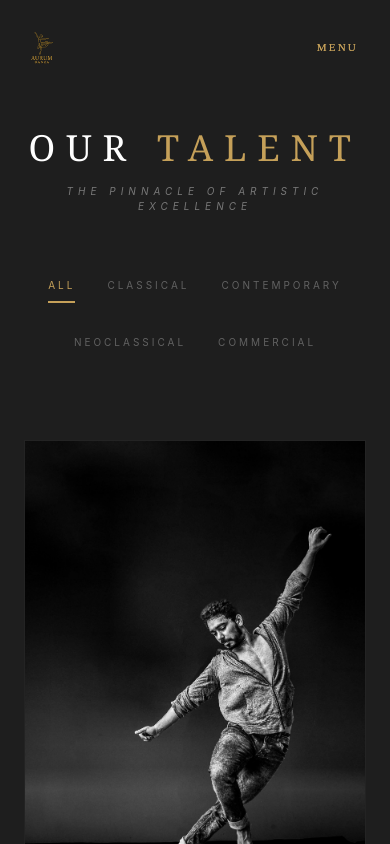
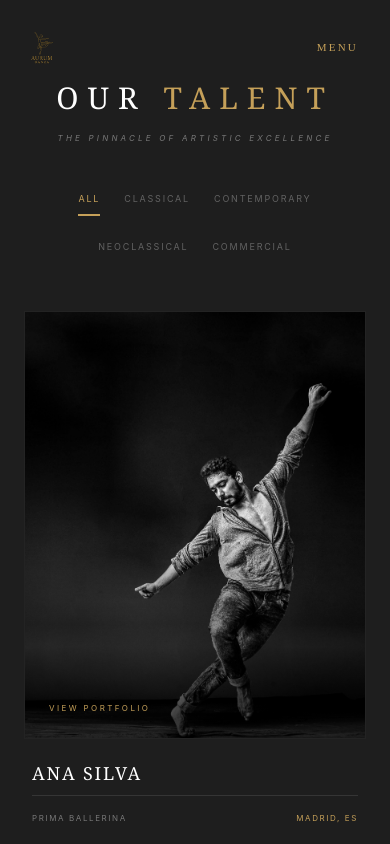
Before and after one commit to GiovannaMagistrati/aurum-danza, a React (Vite) app: page /talents in a window 390 px wide. Shown: the top 844 px of the page. Built offline with nearby package versions, Linux system fonts and the light colour scheme.

Commit message:
style: optimize navbar responsive behavior and page layout spacing

```diff
--- a/src/components/layout/Navbar.jsx
+++ b/src/components/layout/Navbar.jsx
@@ -6,24 +6,20 @@ const Navbar = () => {
     const [isOpen, setIsOpen] = useState(false);
     const [isScrolled, setIsScrolled] = useState(false);
 
-    // 1. Efecto para detectar el scroll
     useEffect(() => {
         const handleScroll = () => {
-            // Se activa el fondo cuando bajamos más de 50px
             setIsScrolled(window.scrollY > 50);
         };
         window.addEventListener('scroll', handleScroll);
         return () => window.removeEventListener('scroll', handleScroll);
     }, []);
 
-    // 2. Bloqueo de scroll cuando el menú móvil está abierto
     useEffect(() => {
         document.body.style.overflow = isOpen ? 'hidden' : 'unset';
     }, [isOpen]);
 
     return (
         <>
-            {/* Clases dinámicas: cambia altura, fondo y borde según el scroll o si está abierto */}
             <nav className={`fixed top-0 left-0 right-0 z-[100] transition-all duration-500 ease-in-out flex items-center ${
                 isScrolled || isOpen
                 ? 'bg-[#0a0a0a]/95 backdrop-blur-md border-b border-aurum-gold/10 h-20'
@@ -31,29 +27,30 @@ const Navbar = () => {
             }`}>
                 <div className="container-custom w-full">
 
-                    {/* DESKTOP & LAPTOP */}
-                    <div className="hidden lg:grid grid-cols-3 items-center w-full">
+                    {/* DESKTOP & TABLET */}
+                    <div className="hidden md:grid grid-cols-[1fr_2fr_1fr] lg:grid-cols-3 items-center w-full">
                         <div className="flex justify-start">
                             <Link to="/" onClick={() => window.scrollTo(0, 0)}>
-                                <img src={logoAurum} alt="Logo" className="h-10 w-auto object-contain" />
+                                <img src={logoAurum} alt="Logo" className="h-8 lg:h-10 w-auto object-contain" />
                             </Link>
                         </div>
 
-                        <div className="flex justify-center items-center gap-10 text-[10px] uppercase tracking-[0.4em] font-light text-white/80">
+                        {/* AJUSTE: Fuente siempre en 10px, tracking y gap dinámicos para proteger el espacio */}
+                        <div className="flex justify-center items-center gap-6 lg:gap-10 text-[10px] uppercase tracking-[0.2em] lg:tracking-[0.4em] font-light text-white/80 whitespace-nowrap">
                             <Link to="/talents" className="hover:text-aurum-gold transition-all duration-300">Explore Talent</Link>
                             <Link to="/castings" className="hover:text-aurum-gold transition-all duration-300">Castings</Link>
                             <Link to="/about" className="hover:text-aurum-gold transition-all duration-300">About Us</Link>
                         </div>
 
                         <div className="flex justify-end">
-                            <button className="px-8 py-2.5 border border-aurum-gold/40 text-aurum-gold font-inter text-[10px] uppercase tracking-[0.3em] hover:bg-aurum-gold hover:text-black transition-all duration-500 rounded-sm">
+                            <button className="px-6 lg:px-8 py-2 border border-aurum-gold/40 text-aurum-gold font-inter text-[10px] uppercase tracking-[0.2em] lg:tracking-[0.3em] hover:bg-aurum-gold hover:text-black transition-all duration-500 rounded-sm">
                                 Login
                             </button>
                         </div>
                     </div>
 
-                    {/* TABLET & MOBILE */}
-                    <div className="flex lg:hidden items-center justify-between w-full">
+                    {/* ONLY PHONES */}
+                    <div className="flex md:hidden items-center justify-between w-full">
                         <Link to="/" onClick={() => setIsOpen(false)}>
                             <img src={logoAurum} alt="Logo" className="h-9 w-auto object-contain" />
                         </Link>
@@ -72,7 +69,7 @@ const Navbar = () => {
             {/* MENÚ MÓVIL FULLSCREEN */}
             <div className={`fixed inset-0 w-full h-full z-[90] bg-[#050505] flex flex-col items-center justify-center gap-12 transition-all duration-700 ease-in-out ${
                 isOpen ? 'translate-y-0 opacity-100' : '-translate-y-full opacity-0'
-            } lg:hidden`}>
+            } md:hidden`}>
                 <Link to="/talents" onClick={() => setIsOpen(false)} className="font-cinzel text-3xl tracking-[0.4em] text-white hover:text-aurum-gold transition-colors">EXPLORE</Link>
                 <Link to="/castings" onClick={() => setIsOpen(false)} className="font-cinzel text-3xl tracking-[0.4em] text-white hover:text-aurum-gold transition-colors">CASTINGS</Link>
                 <Link to="/about" onClick={() => setIsOpen(false)} className="font-cinzel text-3xl tracking-[0.4em] text-white hover:text-aurum-gold transition-colors">ABOUT</Link>
--- a/src/pages/ExploreTalent.jsx
+++ b/src/pages/ExploreTalent.jsx
@@ -1,11 +1,10 @@
 import { useState } from 'react';
 import { DANCERS_DATA } from '../data/dancers';
-import Navbar from '../components/layout/Navbar';
-import Footer from '../components/layout/Footer';
 
 const ExploreTalent = () => {
   const [activeCategory, setActiveCategory] = useState('All');
 
+  // Logic remains consistent with Manifesto Rule 8
   const categories = ['All', ...new Set(DANCERS_DATA.map((t) => t.category))];
 
   const filteredTalents = activeCategory === 'All'
@@ -13,27 +12,23 @@ const ExploreTalent = () => {
     : DANCERS_DATA.filter((t) => t.category === activeCategory);
 
   return (
-    <div className="bg-aurum-deep min-h-screen flex flex-col">
-      <Navbar />
-
-      <main className="flex-grow pt-32 pb-20 container-custom">
-        {/* Header Section */}
-        <header className="text-center mb-16">
-          <h1 className="font-serif text-4xl md:text-5xl text-white tracking-[0.3em] mb-4 uppercase">
+    <div className="container-custom pt-20 md:pt-30 pb-20">
+      <header className="text-center mb-12 md:mb-20">
+        <h1 className="font-serif text-3xl md:text-5xl text-white tracking-[0.3em] mb-4 uppercase">
           Our <span className="text-aurum-gold">Talent</span>
         </h1>
-          <p className="font-sans text-[10px] text-white/40 tracking-[0.5em] uppercase italic">
+        <p className="font-sans text-[8px] md:text-[10px] text-white/40 tracking-[0.4em] md:tracking-[0.5em] uppercase italic">
           The pinnacle of artistic excellence
         </p>
       </header>
 
       {/* Filter Navigation */}
-        <nav className="flex flex-wrap justify-center gap-8 mb-20" aria-label="Talent categories">
+      <nav className="flex flex-wrap justify-center gap-6 md:gap-8 mb-12 md:mb-20 px-4" aria-label="Talent categories">
         {categories.map((category) => (
           <button
             key={category}
             onClick={() => setActiveCategory(category)}
-              className={`font-sans text-[10px] uppercase tracking-[0.3em] transition-all duration-500 pb-2 border-b-2 ${
+            className={`font-sans text-[9px] md:text-[10px] uppercase tracking-[0.2em] transition-all duration-500 pb-2 border-b-2 ${
               activeCategory === category
               ? 'border-aurum-gold text-aurum-gold'
               : 'border-transparent text-white/30 hover:text-white'
@@ -45,36 +40,42 @@ const ExploreTalent = () => {
       </nav>
 
       {/* Talent Grid */}
-        <div className="grid grid-cols-1 md:grid-cols-2 lg:grid-cols-3 gap-12">
+      <div className="grid grid-cols-1 sm:grid-cols-2 lg:grid-cols-3 gap-y-12 gap-x-8">
         {filteredTalents.map((talent) => (
           <TalentCard key={talent.id} {...talent} />
         ))}
       </div>
-      </main>
-
-      <Footer />
     </div>
   );
 };
 
-// Sub-component (Rule 4: Prop Destructuring)
 const TalentCard = ({ name, image, role, location }) => (
-  <article className="group cursor-pointer">
-    <div className="relative aspect-[3/4] overflow-hidden bg-neutral-900 mb-6 border border-white/5">
+  <article className="group cursor-pointer w-full max-w-[380px] mx-auto md:max-w-none">
+    <div className="relative aspect-[4/5] md:aspect-[3/4] overflow-hidden bg-neutral-900 mb-5 border border-white/5">
       <img
         src={image}
         alt={`${name} - ${role}`}
-        className="w-full h-full object-cover grayscale group-hover:grayscale-0 transition-all duration-1000 group-hover:scale-105"
+        className="w-full h-full object-cover grayscale group-hover:grayscale-0 transition-all duration-1000 md:group-hover:scale-105"
       />
-      <div className="absolute inset-0 bg-gradient-to-t from-[#0a0a0a] via-transparent to-transparent opacity-0 group-hover:opacity-100 transition-opacity duration-700 flex items-end p-8">
-         <span className="text-aurum-gold font-sans text-[10px] tracking-[0.3em] uppercase">View Portfolio</span>
+      <div className="absolute inset-0 bg-gradient-to-t from-black/80 via-transparent to-transparent md:opacity-0 md:group-hover:opacity-100 transition-opacity duration-700 flex items-end p-6 md:p-8">
+         <span className="text-aurum-gold font-sans text-[8px] md:text-[10px] tracking-[0.3em] uppercase">
+           View Portfolio
+         </span>
       </div>
     </div>
 
-    <h3 className="font-serif text-xl text-white tracking-[0.1em] mb-2 uppercase">{name}</h3>
+    <div className="px-2 md:px-0">
+      <h3 className="font-serif text-lg md:text-xl text-white tracking-[0.1em] mb-2 uppercase">
+        {name}
+      </h3>
       <div className="flex justify-between items-center border-t border-white/10 pt-4">
-      <p className="font-sans text-[9px] text-white/40 uppercase tracking-[0.2em]">{role}</p>
-      <span className="font-sans text-aurum-gold text-[9px] tracking-[0.2em] uppercase">{location}</span>
+        <p className="font-sans text-[8px] md:text-[9px] text-white/40 uppercase tracking-[0.2em]">
+          {role}
+        </p>
+        <span className="font-sans text-aurum-gold text-[8px] md:text-[9px] tracking-[0.2em] uppercase">
+          {location}
+        </span>
+      </div>
     </div>
   </article>
 );
```
Lines whose indentation alone changed are shown as unchanged.
